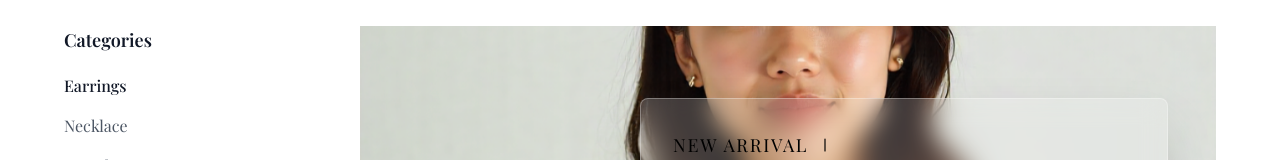
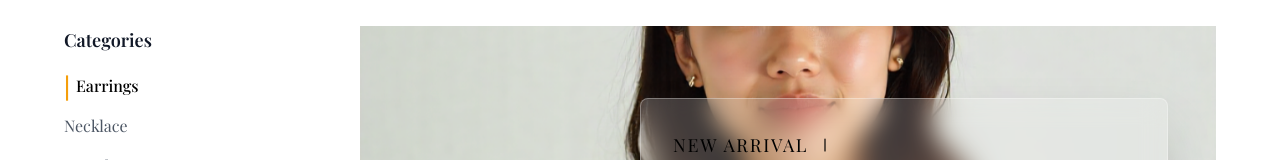
Before and after one commit to devifai-2026/Feaug_Ecomm_Client, a React (Vite) app: page /categories in a window 1280 px wide. Shown: the part 122-282 px from the top of the page. Built offline with nearby package versions, Linux system fonts and the light colour scheme; a web font is replaced by a local one.

Commit message:
afAfter hover in any category it should be animate and,left margin and highlight. also add a golden |

```diff
--- a/src/Component/Category/Category.jsx
+++ b/src/Component/Category/Category.jsx
@@ -34,6 +34,8 @@ const Category = () => {
   const [hoveredProduct, setHoveredProduct] = useState(null);
   const [currentPage, setCurrentPage] = useState(1);
   const [isDrawerOpen, setIsDrawerOpen] = useState(false);
+  const [activeCategory, setActiveCategory] = useState(0);
+  const [hoveredCategory, setHoveredCategory] = useState(null);
   const productsPerPage = 12;
 
   // Mock products data - same 12 products
@@ -309,13 +311,33 @@ const Category = () => {
           {categories.map((category, index) => (
             <li key={index}>
               <button
-                className={`w-full text-left py-1 transition-colors ${
-                  index === 0
-                    ? "text-gray-900 font-medium"
-                    : "text-gray-600 hover:text-gray-900"
+                className={`w-full text-left py-1 transition-all duration-300 ease-in-out relative group ${
+                  index === activeCategory
+                    ? "text-black font-medium ml-3"
+                    : "text-gray-600 hover:text-black hover:ml-3"
                 }`}
+                onMouseEnter={() => setHoveredCategory(index)}
+                onMouseLeave={() => setHoveredCategory(null)}
+                onClick={() => setActiveCategory(index)}
               >
-                {category}
+                {/* Golden separator - visible on active and hover */}
+                {(index === activeCategory || index === hoveredCategory) && (
+                  <span className="absolute -left-3 top-1/2 transform -translate-y-1/2 text-amber-500 font-bold transition-all duration-300 text-2xl ">
+                    |
+                  </span>
+                )}
+                <span className="transition-all duration-300 group-hover:font-medium">
+                  {category}
+                </span>
+
+                {/* Highlight background effect */}
+                <div className={`absolute inset-0 -z-10  rounded-lg transition-all duration-300 ${
+                  index === activeCategory
+                    ? "opacity-100 scale-100"
+                    : index === hoveredCategory
+                    ? "opacity-50 scale-100"
+                    : "opacity-0 scale-95"
+                }`} />
               </button>
             </li>
           ))}
```
